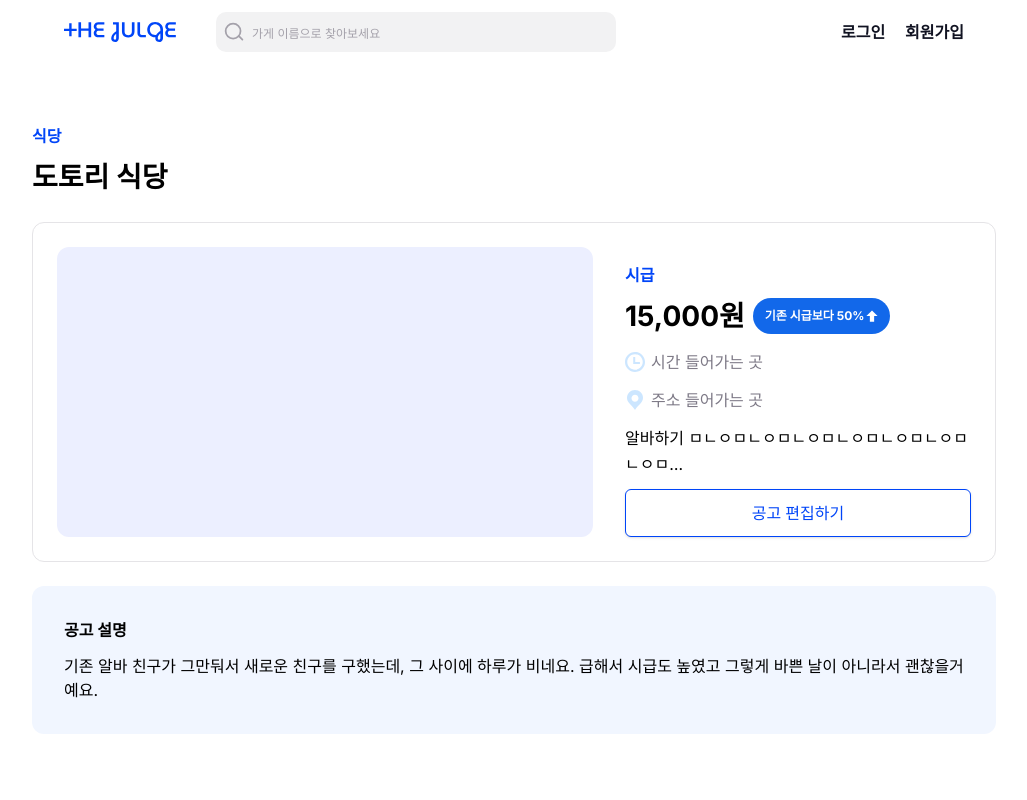
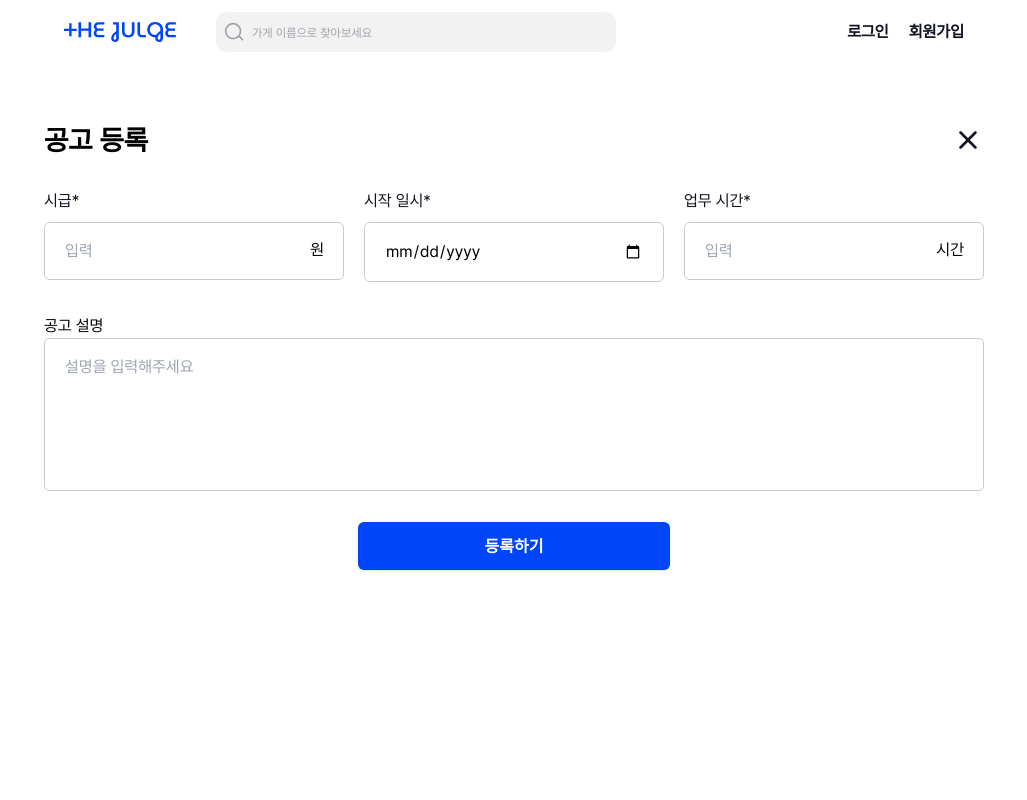
Before and after one commit to 5-PS/DANCHOO, a Next.js app: page /my-store/my-recruits/edit in a window 1280 px wide. Shown: the top 800 px of the page, without its empty margins (126-1153 px from the left). Built offline with nearby package versions, Linux system fonts and the light colour scheme.

Commit message:
feat: 공고등록 페이지 생성

```diff
--- /dev/null
+++ b/app/(service)/my-store/my-recruits/edit/_components/registRecruitForm.tsx
@@ -0,0 +1,97 @@
+'use client';
+
+import { useEffect, useState } from 'react';
+import { useForm } from 'react-hook-form';
+
+import Button from '@/components/button/button';
+import Input from '@/components/input/input';
+
+interface FieldValues {
+  hourlyPay: string;
+  registTime: string;
+  workTime: string;
+  description: string;
+}
+
+function formatHourlyPay(input: string) {
+  const onlyNums = input.replace(/[^0-9]/g, '');
+  return onlyNums.length < 4 ? onlyNums : onlyNums.replace(/(\d)(?=(\d{3})+(?!\d))/g, '$1,');
+}
+
+export default function RegistRecruitForm() {
+  const {
+    register,
+    handleSubmit,
+    watch,
+    formState: { errors },
+  } = useForm<FieldValues>({ mode: 'all' });
+
+  const hourlyPay = watch('hourlyPay', '');
+
+  const [displayHourlyPay, setDisplayHourlyPay] = useState('');
+
+  useEffect(() => {
+    setDisplayHourlyPay(formatHourlyPay(hourlyPay));
+  }, [hourlyPay]);
+
+  /**
+   * @todo 공고등록 로직 추가
+   */
+  const onSubmit = (data: FieldValues) => {
+    console.log(data);
+  };
+
+  return (
+    <form onSubmit={handleSubmit((data) => onSubmit(data))}>
+      <div className="flex flex-col gap-6 mb-6 md:gap-8">
+        <div className="grid gap-x-5 md:grid-cols-2 xl:grid-cols-3 gap-y-6">
+          <Input
+            label="시급*"
+            type="text"
+            rightText="원"
+            errorMessage={errors.hourlyPay?.message}
+            placeholder="입력"
+            value={displayHourlyPay}
+            {...register('hourlyPay', { required: '시급을 입력해주세요' })}
+          />
+          <Input
+            label="시작 일시*"
+            type="date"
+            errorMessage={errors.registTime?.message}
+            {...register('registTime', {
+              required: '시작 일시를 입력해주세요',
+            })}
+          />
+          <Input
+            label="업무 시간*"
+            type="text"
+            errorMessage={errors.workTime?.message}
+            placeholder="입력"
+            rightText="시간"
+            {...register('workTime', {
+              required: '업무 시간을 입력해주세요',
+            })}
+          />
+        </div>
+        <div className="flex flex-col gap-2">
+          <label htmlFor="description">
+            공고 설명
+            <textarea
+              id="description"
+              className="w-full px-5 py-4 border rounded-[5px] border-gray-30 h-[153px]"
+              placeholder="설명을 입력해주세요"
+              {...register('description')}
+            />
+          </label>
+        </div>
+      </div>
+      <div className="flex items-center justify-center">
+        <div className="w-full md:w-[312px]">
+          <Button background="bg-primary" className="h-12 font-bold">
+            등록하기
+          </Button>
+        </div>
+      </div>
+    </form>
+  );
+}
--- /dev/null
+++ b/app/(service)/my-store/my-recruits/edit/layout.tsx
@@ -0,0 +1,14 @@
+import type { Metadata } from 'next';
+
+export const metadata: Metadata = {
+  title: 'The Julge',
+  description: 'The Julge',
+};
+
+export default function RootLayout({
+  children,
+}: Readonly<{
+  children: React.ReactNode;
+}>) {
+  return <body className="bg-gary-5">{children}</body>;
+}
--- /dev/null
+++ b/app/(service)/my-store/my-recruits/edit/page.tsx
@@ -0,0 +1,19 @@
+import Image from 'next/image';
+import Link from 'next/link';
+
+import RegistRecruitForm from './_components/registRecruitForm';
+
+/** @todo href이동페이지 변경 */
+export default function RegistRecruitPage() {
+  return (
+    <div className="w-full px-3 pt-10 pb-20 md:py-[60px] md:max-w-[680px] md:m-auto xl:max-w-[964px]">
+      <div className="flex items-center justify-between mb-6 md:mb-8 ">
+        <h1 className="text-xl font-bold md:text-[28px]">공고 등록</h1>
+        <Link href="/my-store" className="relative w-6 h-6 md:w-8 md:h-8">
+          <Image src="/icons/close-modal-icon.svg" fill alt="이전버튼" />
+        </Link>
+      </div>
+      <RegistRecruitForm />
+    </div>
+  );
+}
```
Also changed, not shown: 1 other file (tests, documents, lock files or other folders).
